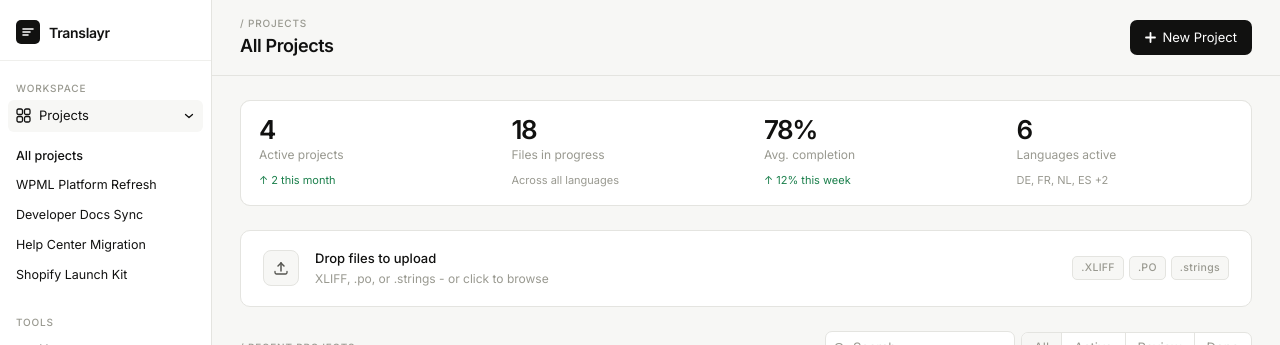
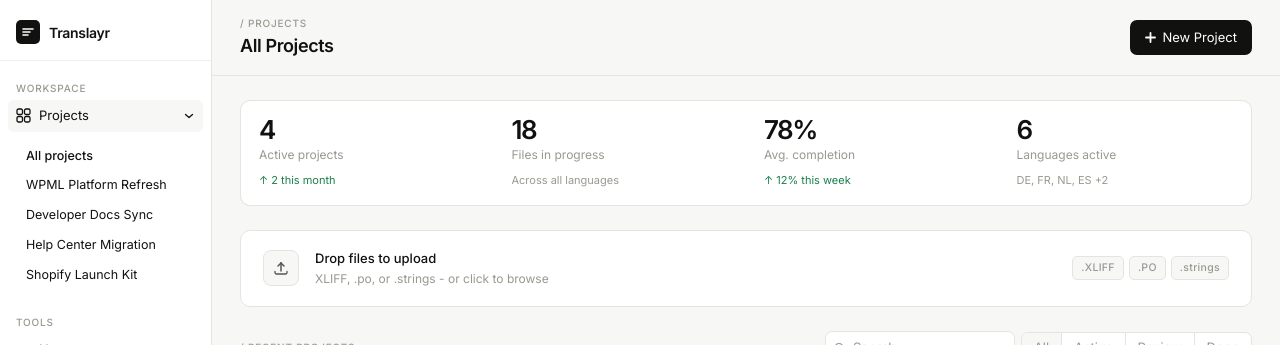
Before and after one commit to hasanycdg/transly, a Next.js app: page /projects in a window 1280 px wide. Shown: the top 345 px of the page. Built offline with nearby package versions, Linux system fonts and the light colour scheme.

Commit message:
small design change in projects

```diff
--- a/components/projects/dashboard-shell.tsx
+++ b/components/projects/dashboard-shell.tsx
@@ -56,7 +56,7 @@ export function DashboardShell({ children }: DashboardShellProps) {
           </div>
 
           {projectsOpen ? (
-            <div className="px-2 pb-[6px]">
+            <div className="px-2 pb-[6px] pl-[18px]">
               <div className="space-y-[1px]">
                 <Link
                   href="/projects"
```
